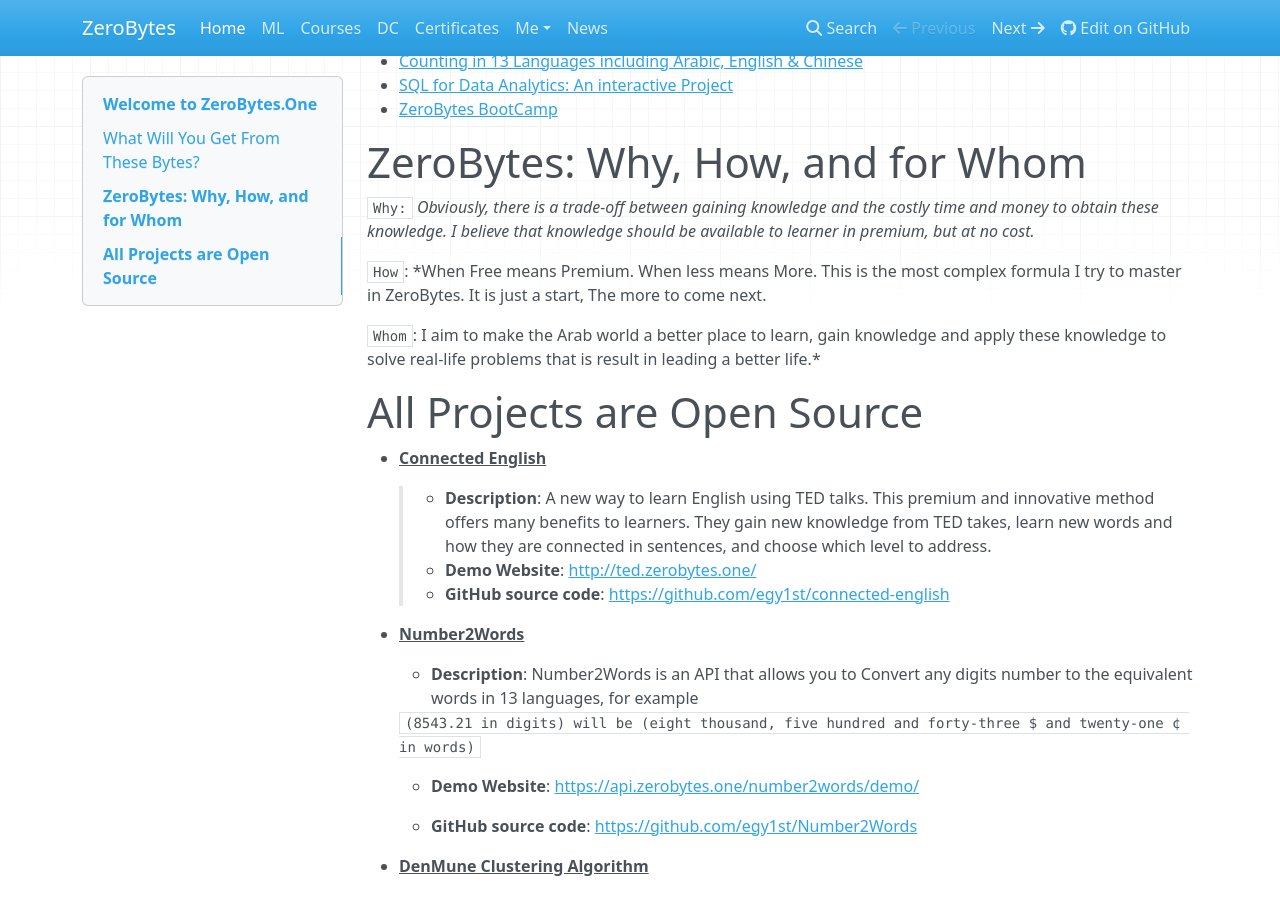
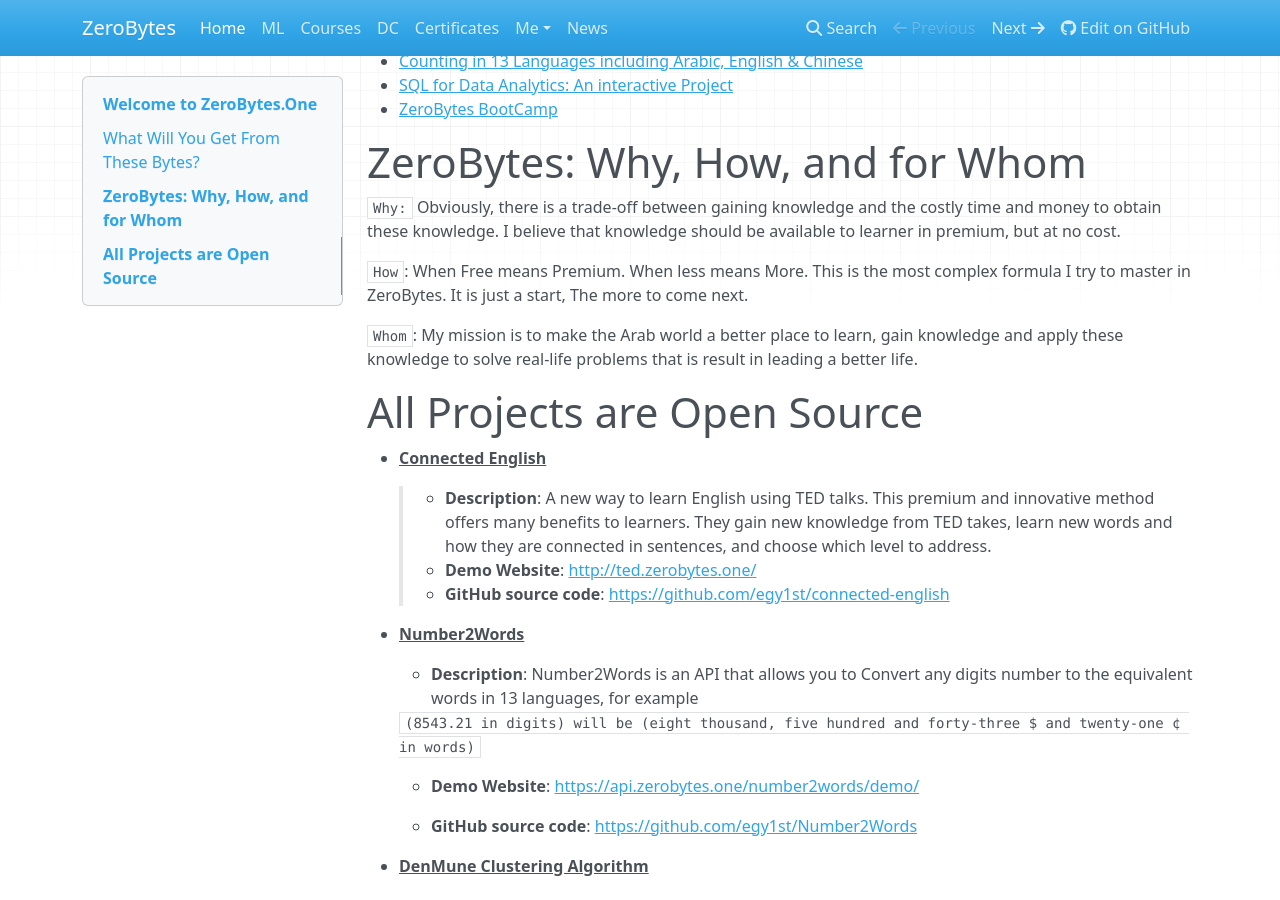
Before and after one commit to egy1st/zerobytes-mkdocs, an MkDocs documentation site: the page built from docs/index.md, in a window 1280 px wide and 900 px high, scrolled down 404 px. Built offline with MkDocs 1.6.1, drawn with Linux system fonts in a browser that asks for light colours; nearby versions of some CDN libraries.

Commit message:
Update index.md

```diff
--- a/docs/index.md
+++ b/docs/index.md
@@ -18,11 +18,11 @@
 
 # ZeroBytes: Why, How, and for Whom
 
-`Why:` *Obviously, there is a trade-off between gaining knowledge and the costly time and money to obtain these knowledge. I believe that knowledge should be available to learner in premium, but at no cost.*
+`Why:` Obviously, there is a trade-off between gaining knowledge and the costly time and money to obtain these knowledge. I believe that knowledge should be available to learner in premium, but at no cost.
 
-`How`: *When Free means Premium. When less means More. This is the most complex formula I try to master in ZeroBytes. It is just a start, The more to come next.
+`How`: When Free means Premium. When less means More. This is the most complex formula I try to master in ZeroBytes. It is just a start, The more to come next.
 
-`Whom`: I aim to make the Arab world a better place to learn, gain knowledge and apply these knowledge to solve real-life problems that is result in leading a better life.*
+`Whom`: My mission is to make the Arab world a better place to learn, gain knowledge and apply these knowledge to solve real-life problems that is result in leading a better life.
 
 
 # All Projects are Open Source
```
